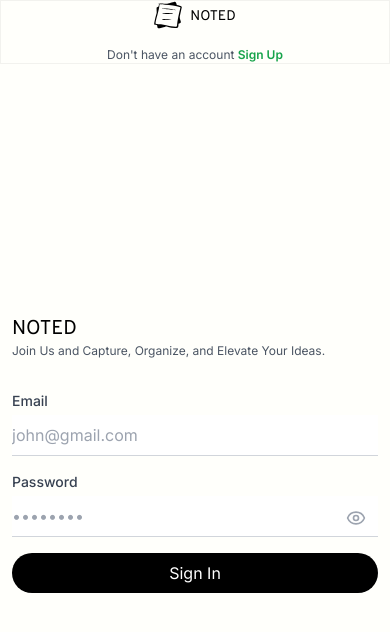
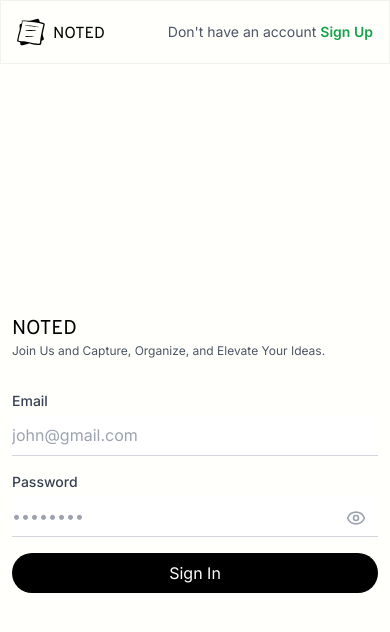
Before and after one commit to ARK018/Noted, a React (Vite) app: page /signin in a window 390 px wide. Shown: the top 632 px of the page. Built offline with nearby package versions, Linux system fonts and the light colour scheme; no server answers.

Commit message:
Update AuthNavbar styles for improved responsiveness and readability

```diff
--- a/src/components/AuthNavbar.jsx
+++ b/src/components/AuthNavbar.jsx
@@ -20,7 +20,7 @@ const AuthNavbar = () => {
   const text = isSignInPage ? "Sign Up" : "Sign In";
 
   return (
-    <div className="bg-[#fffffb] w-full h-16 flex flex-col sm:flex-row justify-between items-center px-3 sm:px-8 md:px-12 border border-black/5 gap-1 sm:gap-0">
+    <div className="bg-[#fffffb] w-full h-16 flex justify-between items-center px-4 sm:px-8 md:px-12 border border-black/5">
       <div
         onClick={handleHomeClick}
         className="flex items-center justify-center gap-2 cursor-pointer"
@@ -41,16 +41,16 @@ const AuthNavbar = () => {
           />
         </svg>
 
-        <h1 className="font-overpass text-sm sm:text-lg tracking-[5%] mt-1">
+        <h1 className="font-overpass text-base sm:text-lg tracking-[5%] mt-1">
           NOTED
         </h1>
       </div>
 
-      <p className="text-gray-600 text-xs sm:text-base text-right">
+      <p className="text-gray-600 text-sm sm:text-base text-right">
         {isSignInPage ? "Don't have an account" : "Already have an account"}{" "}
         <button
           onClick={handleClick}
-          className="text-green-600 text-xs sm:text-base font-semibold cursor-pointer hover:underline underline-offset-auto"
+          className="text-green-600 text-sm sm:text-base font-semibold cursor-pointer hover:underline underline-offset-auto"
         >
           {text}
         </button>
```
